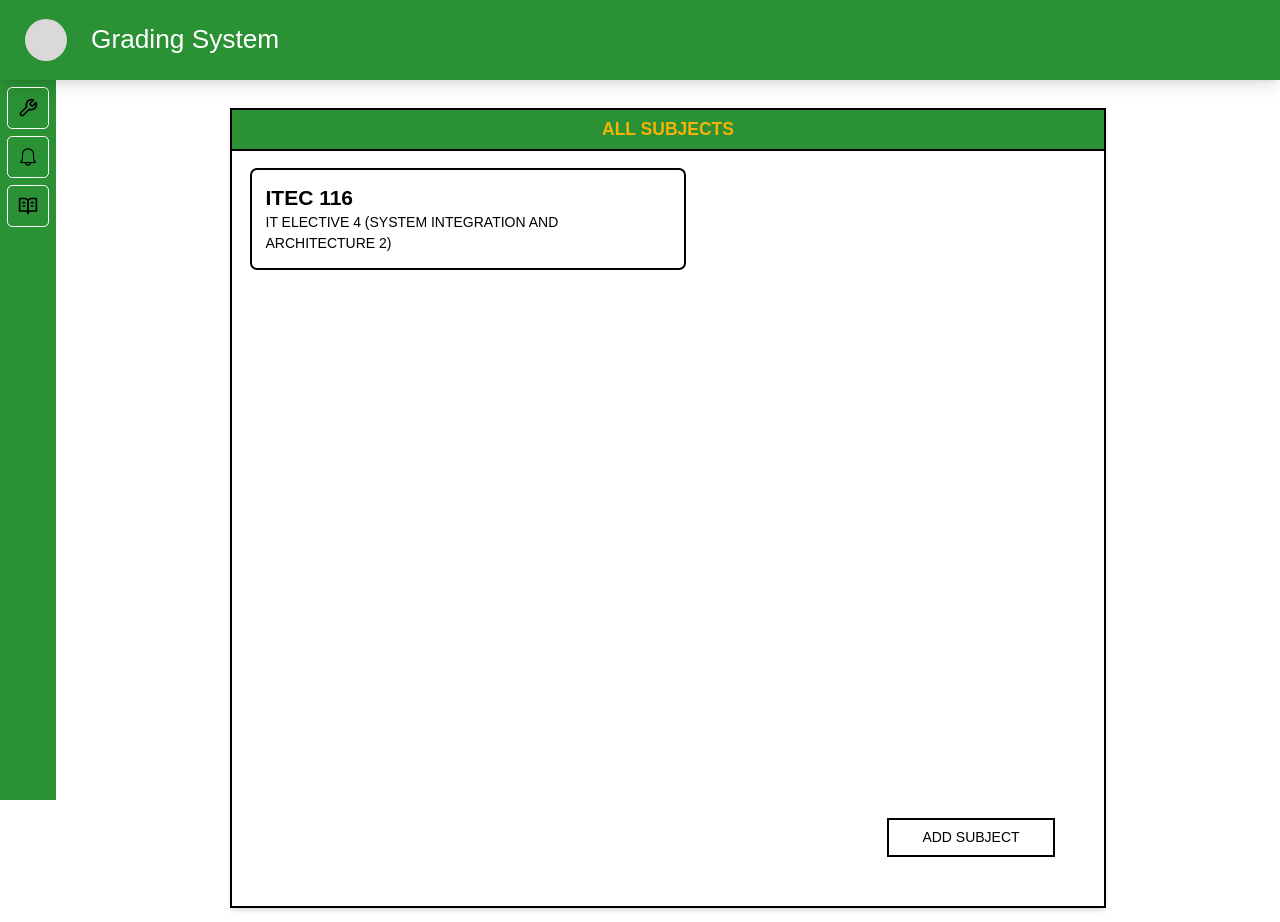
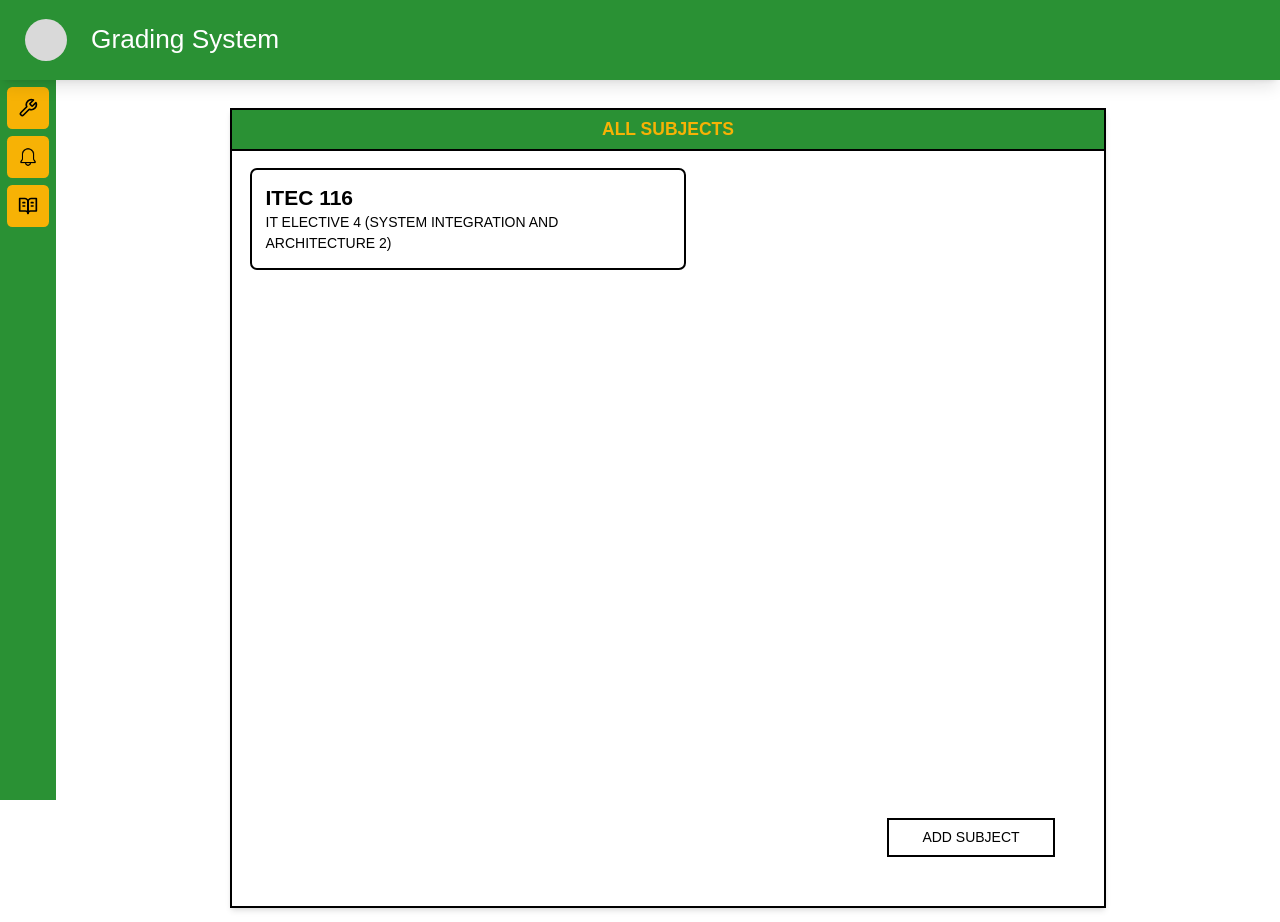
Before and after one commit to JustineLicu/grading-system-react, a Next.js app: page /subject in a window 1280 px wide. Built offline with nearby package versions, Linux system fonts and the light colour scheme.

Commit message:
Removed unneccessary icons in sidebar.

```diff
--- a/src/components/side-bar.jsx
+++ b/src/components/side-bar.jsx
@@ -36,7 +36,7 @@ export default function SideBarMenu() {
           <Link
             href={item.urlLink}
             key={item.id}
-            className={`group relative mt-1 flex h-10 w-10 items-center justify-center rounded-md border border-white p-1 hover:border-none hover:bg-yellow md:mx-1  lg:mt-2 lg:h-12 lg:w-12
+            className={`mx-1  mt-2 flex h-12 w-12 items-center justify-center rounded-md  bg-yellow p-1 hover:bg-yellow
             `}
           >
             <Image src={item.imageLink} alt={item.name} width={20} height={20} />
```
